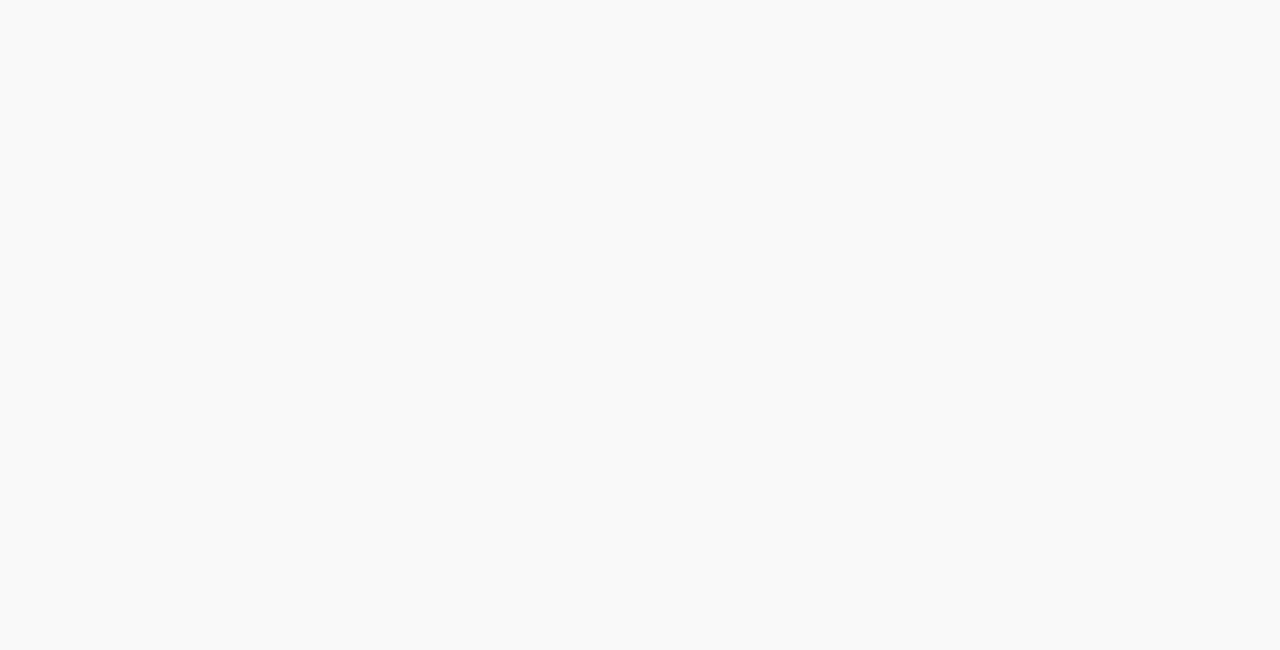
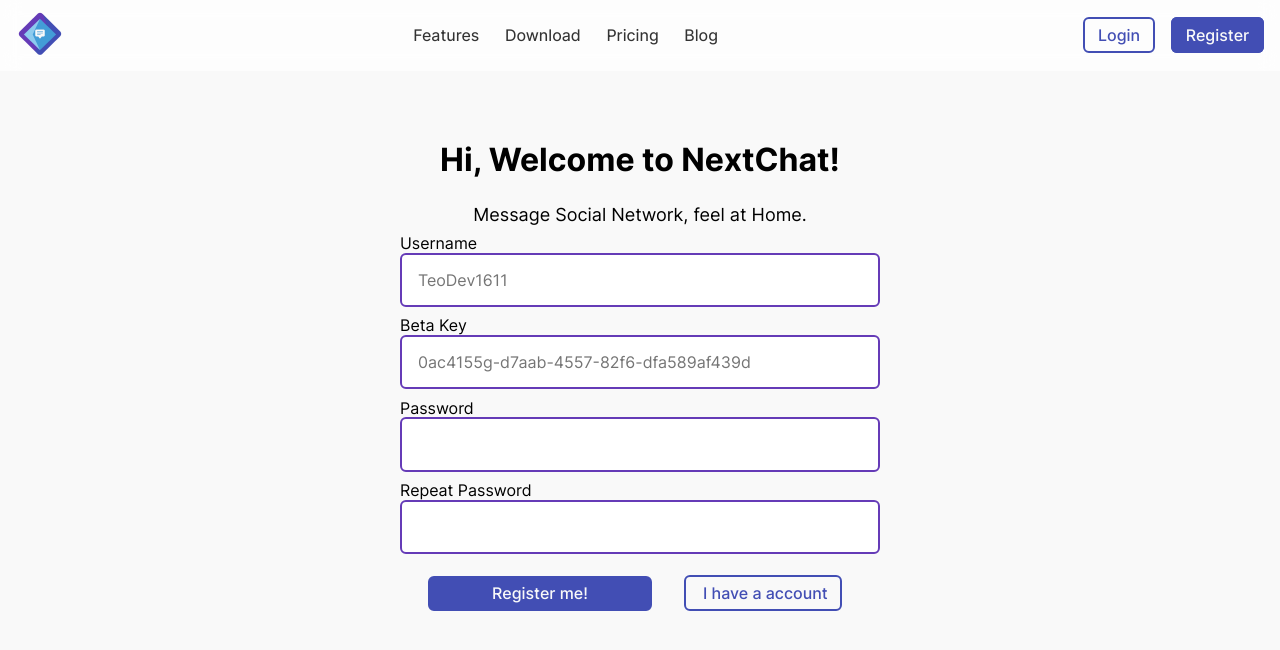
Before and after one commit to NextChatORG/nextchat-web, a Nuxt app: page /register in a window 1280 px wide. Before the commit this address had no page. Shown: the top 650 px of the page. Built offline with nearby package versions, Linux system fonts and the light colour scheme.

Commit message:
feat: migrate to the nuxt the register

```diff
--- /dev/null
+++ b/pages/register.vue
@@ -0,0 +1,127 @@
+/* eslint-disable no-undef */
+<!--
+  NextChat - Messages social network
+  Copyright (C) 2021  NextChat Org & NextChat Contributors
+
+  This program is free software: you can redistribute it and/or modify
+  it under the terms of the GNU General Publc License as published by
+  the Free Software Foundation, either version 3 of the License, or
+  (at your option) any later version.
+
+  This program is distributed in the hope that it will be useful,
+  but WITHOUT ANY WARRANTY; without even the implied warranty of
+  MERCHANTABILITY or FITNESS FOR A PARTICULAR PURPOSE.  See the
+  GNU General Public License for more details.
+
+  You should have received a copy of the GNU General Public License
+  along with this program.  If not, see <https://www.gnu.org/licenses/>.
+-->
+
+<template>
+    <Header />
+    <div class="main-box-form">
+      <h1>Hi, Welcome to NextChat!</h1>
+      <span>Message Social Network, feel at Home.</span>
+      <form>
+        <div class="box-input">
+          <label for="username" class="label-style"> Username </label>
+          <input v-model="username" type="text" placeholder="TeoDev1611" />
+        </div>
+
+        <div class="box-input">
+          <label for="betakey"> Beta Key </label>
+          <input
+            v-model="beta_key"
+            type="text"
+            placeholder="0ac4155g-d7aab-4557-82f6-dfa589af439d"
+          />
+        </div>
+
+        <div class="box-input">
+          <label for="password"> Password </label>
+          <input v-model="password" type="password" />
+        </div>
+        <div class="box-input">
+          <label for="password-again"> Repeat Password </label>
+          <input v-model="password_again" type="password" />
+        </div>
+
+        <div class="btn-box">
+          <button type="submit" class="session-buttons__register register-btn">
+            Register me!
+          </button>
+          <router-link to="/login" class="session-buttons__login login-btn">
+            I have a account
+          </router-link>
+        </div>
+      </form>
+    </div>
+</template>
+
+<script lang="ts" setup>
+import { ref } from 'vue'
+let username = ref('')
+let password = ref('')
+let beta_key = ref('')
+let password_again = ref('')
+</script>
+
+
+<style lang="scss">
+@import '@/assets/styles/breakpoint', '@/assets/styles/variables';
+.main-box-form {
+  width: 100%;
+  margin: 3rem auto;
+  display: flex;
+  flex-direction: column;
+  align-items: center;
+  justify-content: center;
+}
+.main-box-form span {
+  font-size: 18px;
+  padding: 0.15rem 0.25rem 0.25rem;
+}
+.main-box-form h1 {
+  padding: 0.15rem 0.15rem 0.15rem;
+}
+.box-input input {
+  padding: 1rem 1rem 1rem;
+  display: block;
+  border: solid 2px $color-secondary;
+  border-radius: 0.37rem;
+  width: 30rem;
+}
+.box-input {
+  margin-bottom: 0.1rem;
+  padding: 0.25rem 0.25rem;
+}
+.btn-box {
+  padding: 1rem 1rem 1rem 1rem;
+}
+.session-buttons__login {
+  background: transparent;
+  border: 2px solid $color-primary;
+  border-radius: 0.37rem;
+  padding: 0.4rem 0.8rem;
+  margin-left: 1rem;
+  color: $color-primary;
+  text-decoration: none;
+  font-weight: 500;
+  &:hover {
+    opacity: 80%;
+    transition: opacity 0.3s ease-in-out;
+  }
+}
+.session-buttons__register {
+  @extend .session-buttons__login;
+  background: $color-primary;
+  color: #f9f9f9;
+}
+.login-btn {
+  width: 14rem;
+  margin-left: 2rem;
+}
+.register-btn {
+  width: 14rem;
+}
+</style>
```
Also changed, not shown: 1 other file (tests, documents, lock files or other folders).
